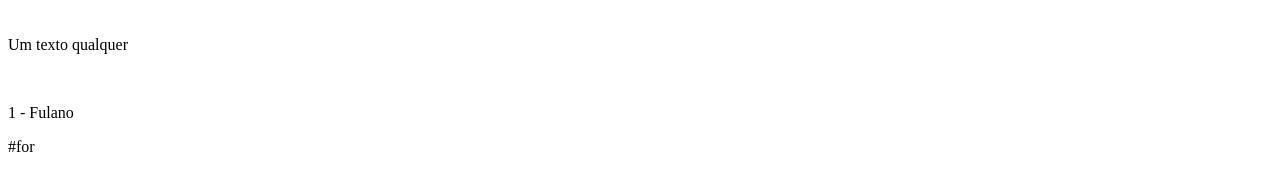
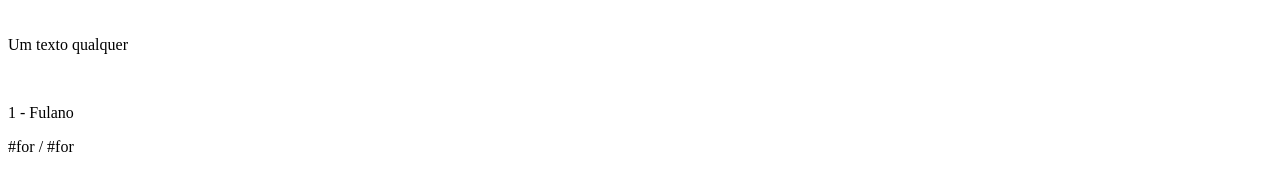
Before and after one commit to LeloCorrea/Crud, an Angular app: page / in a window 1280 px wide. Shown: the part 265-456 px from the top of the page. Built offline with nearby package versions, Linux system fonts and the light colour scheme.

Commit message:
Primeiro comando!

```diff
--- a/src/app/primeiro-componente/primeiro-componente.component.html
+++ b/src/app/primeiro-componente/primeiro-componente.component.html
@@ -19,7 +19,7 @@
     <p>{{cliente.id}} - {{cliente.nome}}</p>
 </div>
 
-#for
+#for / #for
 <div   *ngFor="let umCliente of clientes">
     <p *ngIf="umCliente.status"> {{umCliente.id}} - {{umCliente.nome}}</p>
 </div>
```
